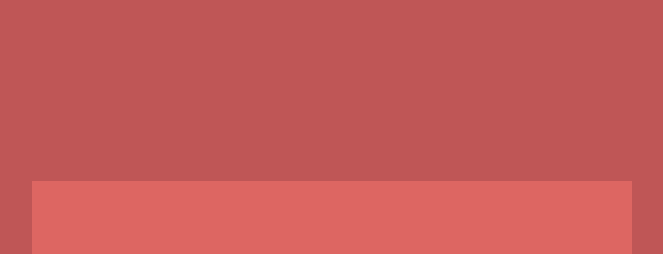
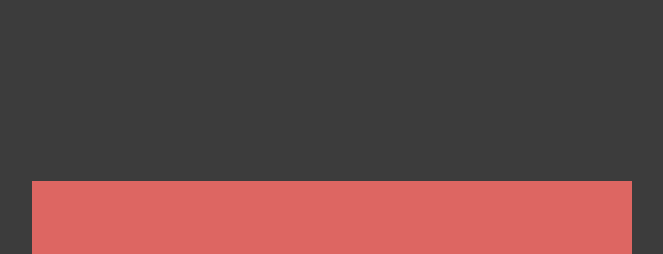
Before and after one commit to seiler-emerson/initial_projects, a plain HTML site: page index.html in a window 1280 px wide. Shown: the part 19-273 px from the top of the page, without its empty margins (308-971 px from the left). Drawn offline with Linux system fonts and the light colour scheme.

Commit message:
Update style.css

```diff
--- a/style.css
+++ b/style.css
@@ -8,6 +8,7 @@
     --cor4:#498C8C;
     --cor5:#63A6A6;
     --cor6:#8FBFBF;
+    --cor7:#3C3C3C;
   }
 
 * {
@@ -15,7 +16,7 @@
     padding: 0;
 }
 body {
-    background-color: var(--cor0);
+    background-color: var(--cor7);
     font-family: 'Roboto', sans-serif;
 }
 .display {
```
